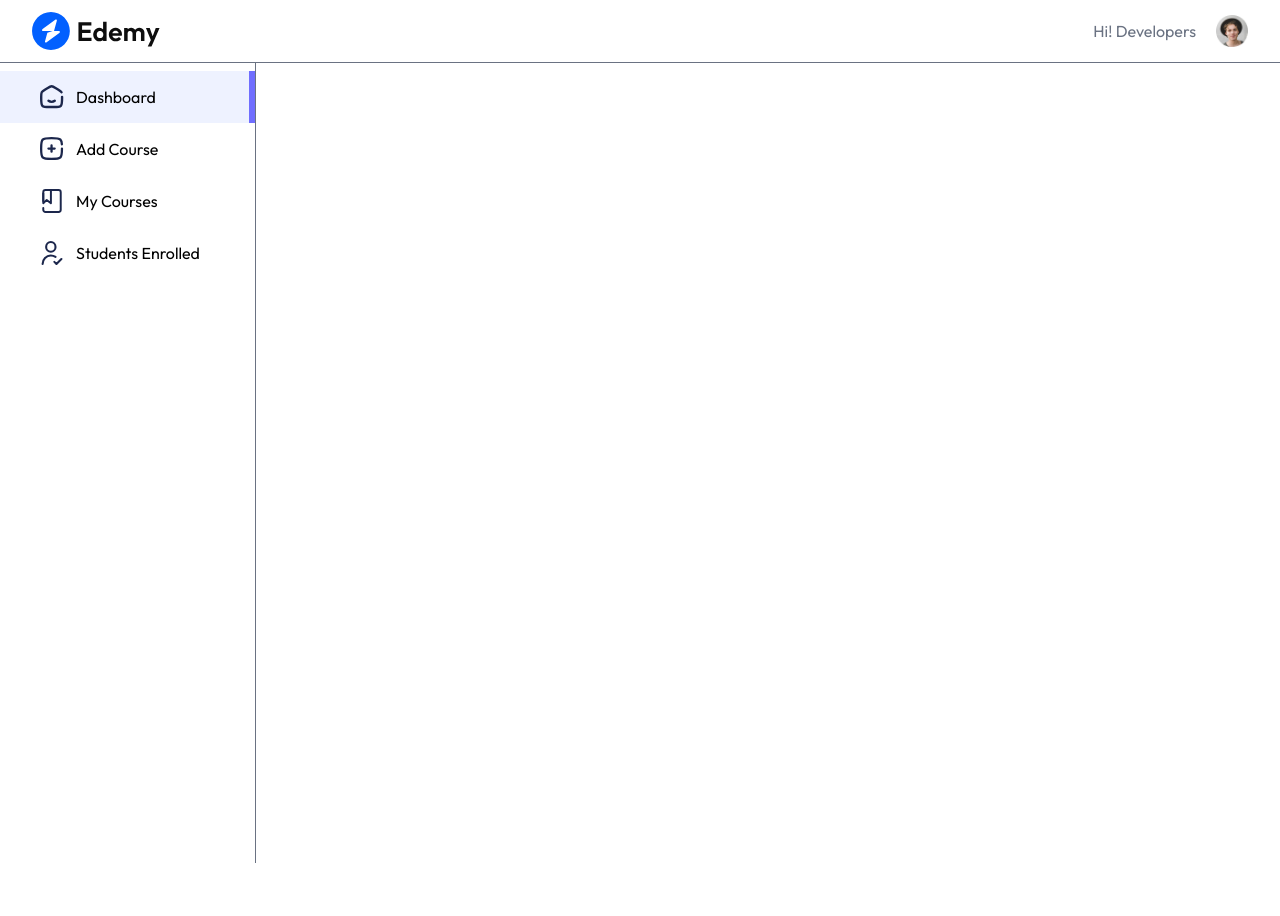
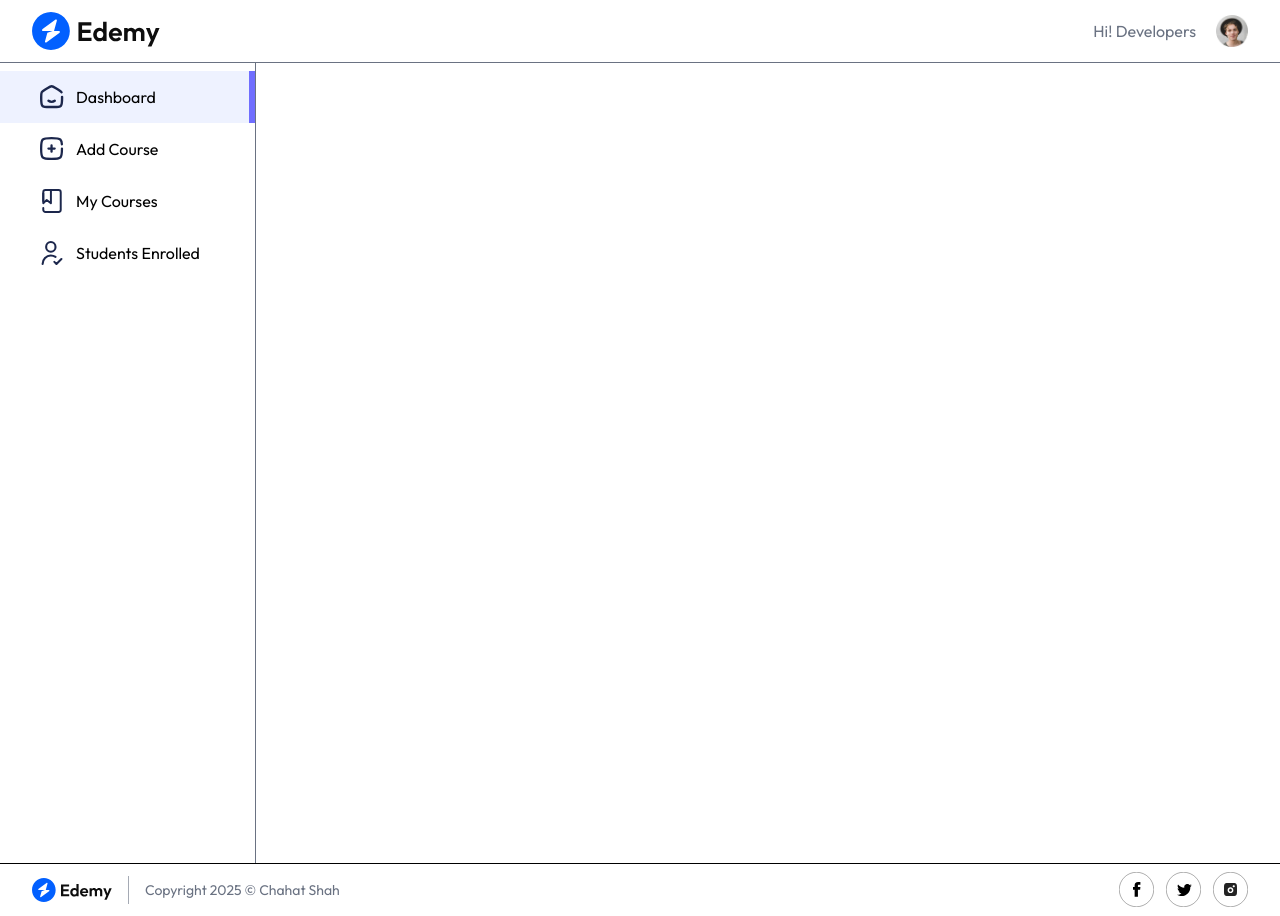
Before and after one commit to ChahatShah13/LMS-Website, a React (Vite) app in the folder client/: page /educator in a window 1280 px wide. Before the commit the page ends 863 px from the top, so only its background shows below. Built offline with nearby package versions, Linux system fonts and the light colour scheme; no server answers; a web font is replaced by a local one.

Commit message:
Educator Footer created

```diff
--- a/client/src/components/educator/Footer.jsx
+++ b/client/src/components/educator/Footer.jsx
@@ -1,10 +1,29 @@
 import React from "react";
+import { assets } from "../../assets/assets";
 
 const Footer = () => {
+  const currentYear = new Date().getFullYear();
   return (
-    <div>
-      <h1>Edu Footer</h1>
-    </div>
+    <footer className="flex md:flex-row flex-col-reverse items-center justify-between text-left w-full px-8 border-t">
+      <div className="flex items-center gap-4">
+        <img className="hidden md:block w-20 " src={assets.logo} alt="Logo" />
+        <div className="hidden md:block h-7 w-px bg-gray-500/60 "></div>
+        <p className="py-4 text-center text-xs md:text-sm text-gray-500">
+          Copyright {currentYear} © Chahat Shah
+        </p>
+      </div>
+      <div className="flex items-center gap-3 max-md:mt-4">
+        <a href="#">
+          <img src={assets.facebook_icon} alt="facebook_icon" />
+        </a>
+        <a href="#">
+          <img src={assets.twitter_icon} alt="facebook_icon" />
+        </a>
+        <a href="#">
+          <img src={assets.instagram_icon} alt="facebook_icon" />
+        </a>
+      </div>
+    </footer>
   );
 };
 
--- a/client/src/pages/educator/Educator.jsx
+++ b/client/src/pages/educator/Educator.jsx
@@ -2,6 +2,7 @@
 import { Outlet } from 'react-router-dom'
 import NavBar from '../../components/educator/NavBar'
 import SideBar from '../../components/educator/SideBar'
+import Footer from '../../components/educator/Footer'
 
 const Educator = () => {
   return (
@@ -13,6 +14,7 @@
         {<Outlet/>}
         </div>
       </div>
+      <Footer/>
     </div>
   )
 }
```
